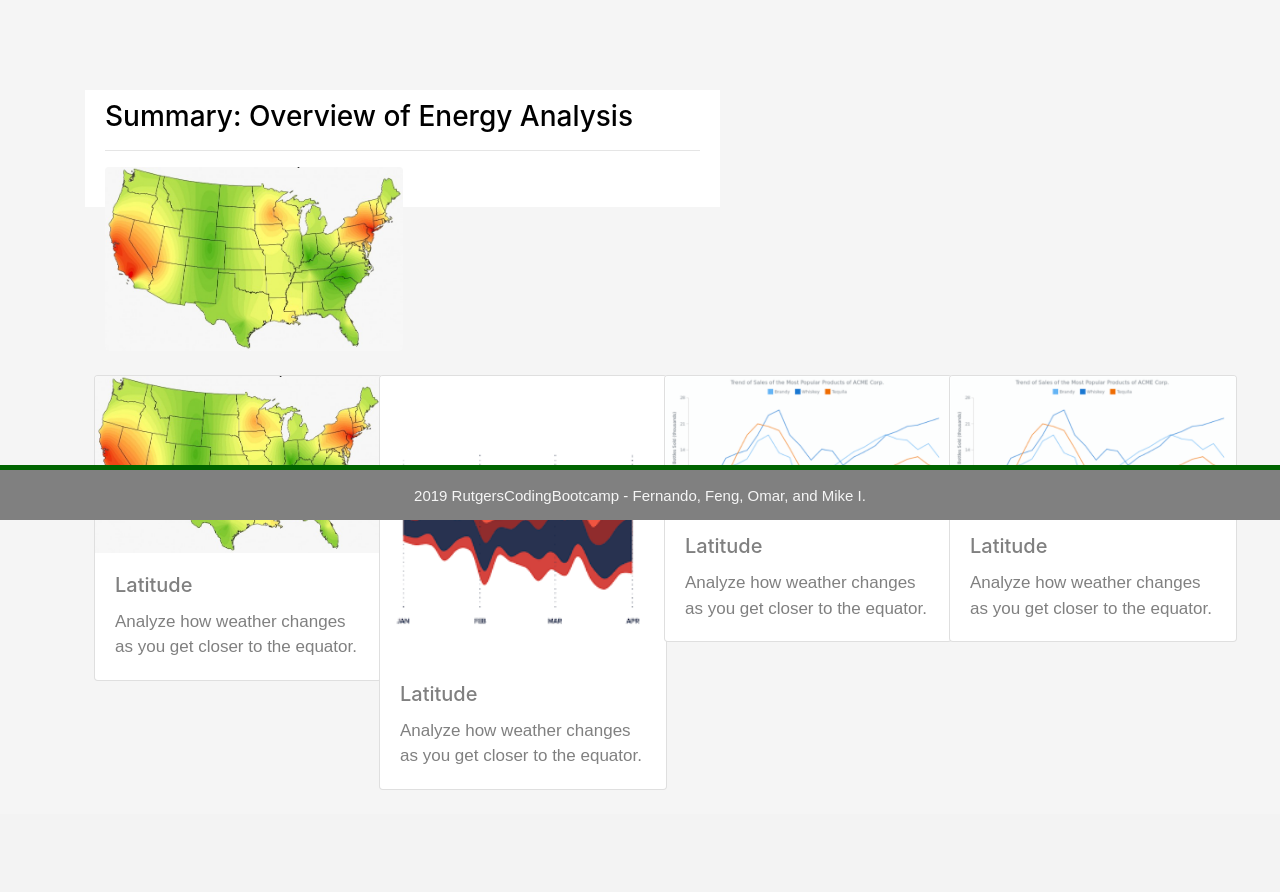
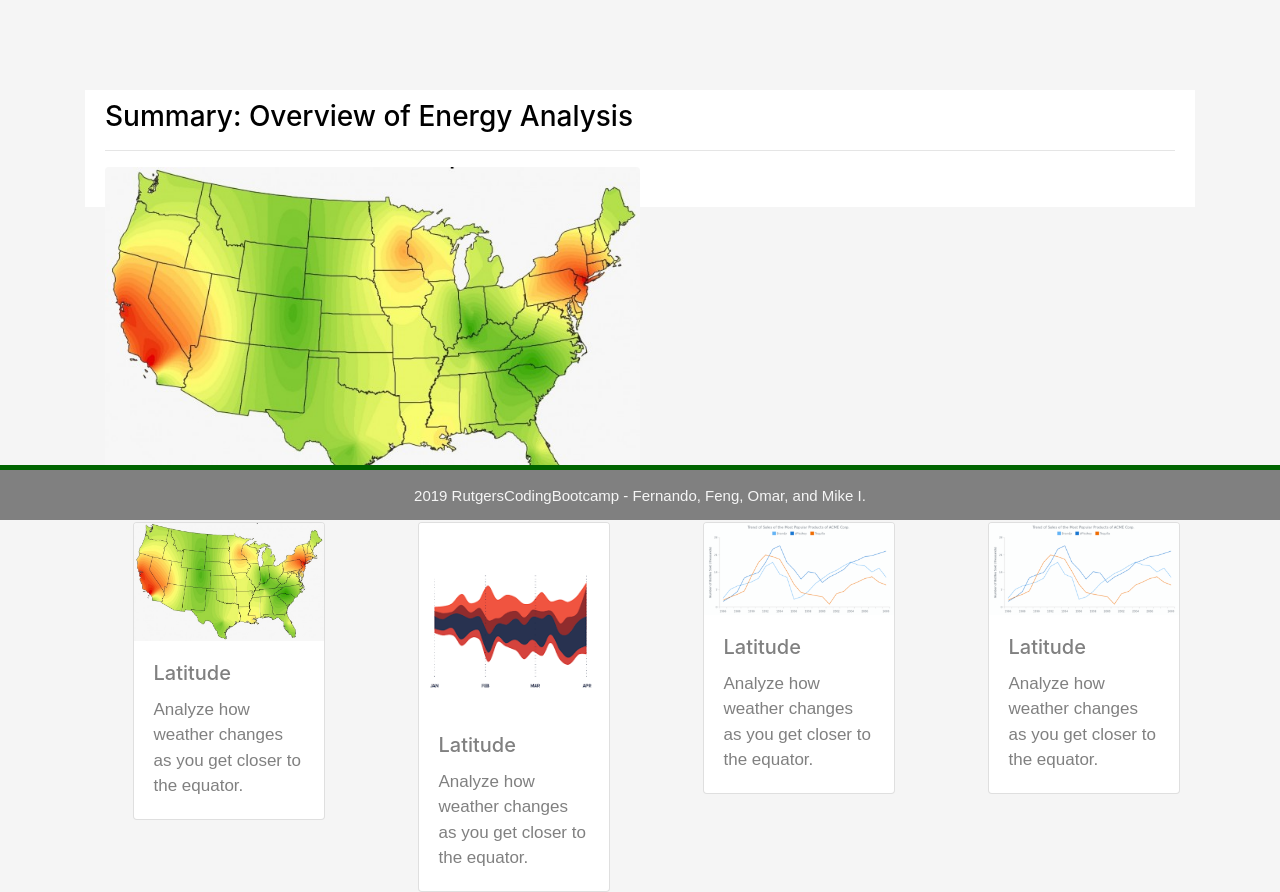
Before and after one commit to monteirof4/us-energy-analysis, a Flask app: page / in a window 1280 px wide. Shown: the part 280-1172 px from the top of the page. Before the commit the page ends 1070 px from the top, so only its background shows below. Run offline with Flask 2, Linux system fonts and the light colour scheme; some libraries are stand-ins or nearby versions.

Commit message:
index.html

```diff
--- a/templates/index.html
+++ b/templates/index.html
@@ -49,7 +49,7 @@
         <h1 class="display-4">US Energy & Emissions Analysis</h1>
     </div>
     <div class="row">
-        <div class="col-lg-7 cold-md-12">
+        <div class="col-12">
             <!-- Left Side Box -->
             <div class="box" style="padding-bottom: 40px;">
                 <h3 class="h3">Summary: Overview of Energy Analysis</h3>
@@ -60,42 +60,10 @@
             </div>
         </div>
     </div>
-        <!-- <div class="col-lg-5 col-md-16"> -->
-            <!-- Right Side Box -->
-            <!-- <div class="box">
-                <h5 class="title">Visualizations</h5>
-                <hr>
-                <div class="container">
-                    <div class="row" style="padding-bottom: 30px;">
-                        <div class="col-6" style="padding-bottom: 30px;">
+    <div class="row justify-content-around mt-4">
+        <div class="col-lg-2 col-sm-6">
             <a href="heatmap">
-                                <img class="panel" src="static/img/Heatmap.jpeg" alt="Heatmap">
-                            </a>
-                        </div>
-                        <div class="col-6" style="padding-bottom: 30px;">
-                            <a href="streamgraph">
-                                <img class="panel" src="static/img/Streamgraph.png" alt="Streamgraph">
-                            </a>
-                        </div>
-                        <div class="row" style="padding-bottom: 30px;">
-                        <div class="col-6">
-                                <a href="linegraph">
-                                    <img class="panel" src="static/img/LineGraph.png" alt="LineGraph">
-                                </a>
-                        </div>
-                        <div class="col-6">
-                            <a href="scatter">
-                                <img class="panel" src="static/img/LineGraph.png" alt="ScatterPlot">
-                            </a>
-                        </div>
-                        </div>
-                    </div>
-                </div>
-            </div> -->
-            <div class="row justify-content-center">
-                    <div class="col-lg-3 col-sm-6 p-4">
-                        <a href="heatmap">
-                            <div class="card" style="width: 18rem;">
+                <div class="card" style="width: 12rem;">
                     <img src="static/img/Heatmap.jpeg" class="card-img-top" alt="...">
                     <div class="card-body">
                         <h5 class="card-title">Latitude</h5>
@@ -104,9 +72,9 @@
                 </div>
             </a>
         </div>
-                    <div class="col-lg-3 col-sm-6 p-4">
+        <div class="col-lg-2 col-sm-6">
                 <a href="streamgraph">
-                                <div class="card" style="width: 18rem;">
+                    <div class="card" style="width: 12rem;">
                         <img src="static/img/Streamgraph.png" class="card-img-top" alt="...">
                         <div class="card-body">
                             <h5 class="card-title">Latitude</h5>
@@ -115,9 +83,9 @@
                     </div>
                 </a>
         </div>
-                    <div class="col-lg-3 col-sm-6 p-4">
+        <div class="col-lg-2 col-sm-6">
                 <a href="linegraph">
-                                <div class="card" style="width: 18rem;">
+                    <div class="card" style="width: 12rem;">
                         <img src="static/img/LineGraph.png" class="card-img-top" alt="...">
                         <div class="card-body">
                             <h5 class="card-title">Latitude</h5>
@@ -126,9 +94,9 @@
                     </div>
                 </a>
         </div>
-                    <div class="col-lg-3 col-sm-6 p-4">
+        <div class="col-lg-2 col-sm-6">
                 <a href="scatter">
-                                <div class="card" style="width: 18rem;">
+                    <div class="card" style="width: 12rem;">
                         <img src="static/img/LineGraph.png" class="card-img-top" alt="...">
                         <div class="card-body">
                             <h5 class="card-title">Latitude</h5>
@@ -136,9 +104,6 @@
                         </div>
                     </div>
                 </a>
-                    </div>
-                </div>
-
         </div>
     </div>
 </div>
```
Lines whose indentation alone changed are shown as unchanged.
